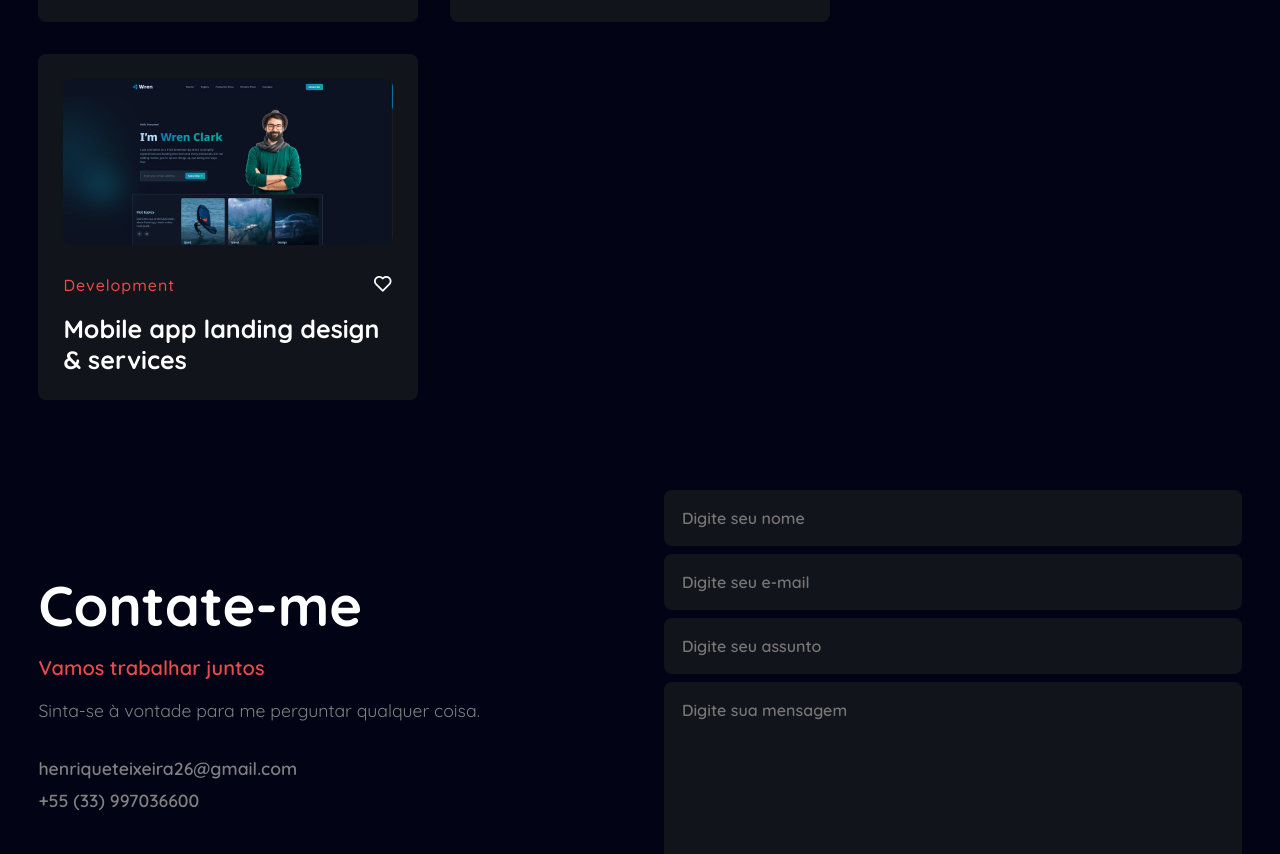
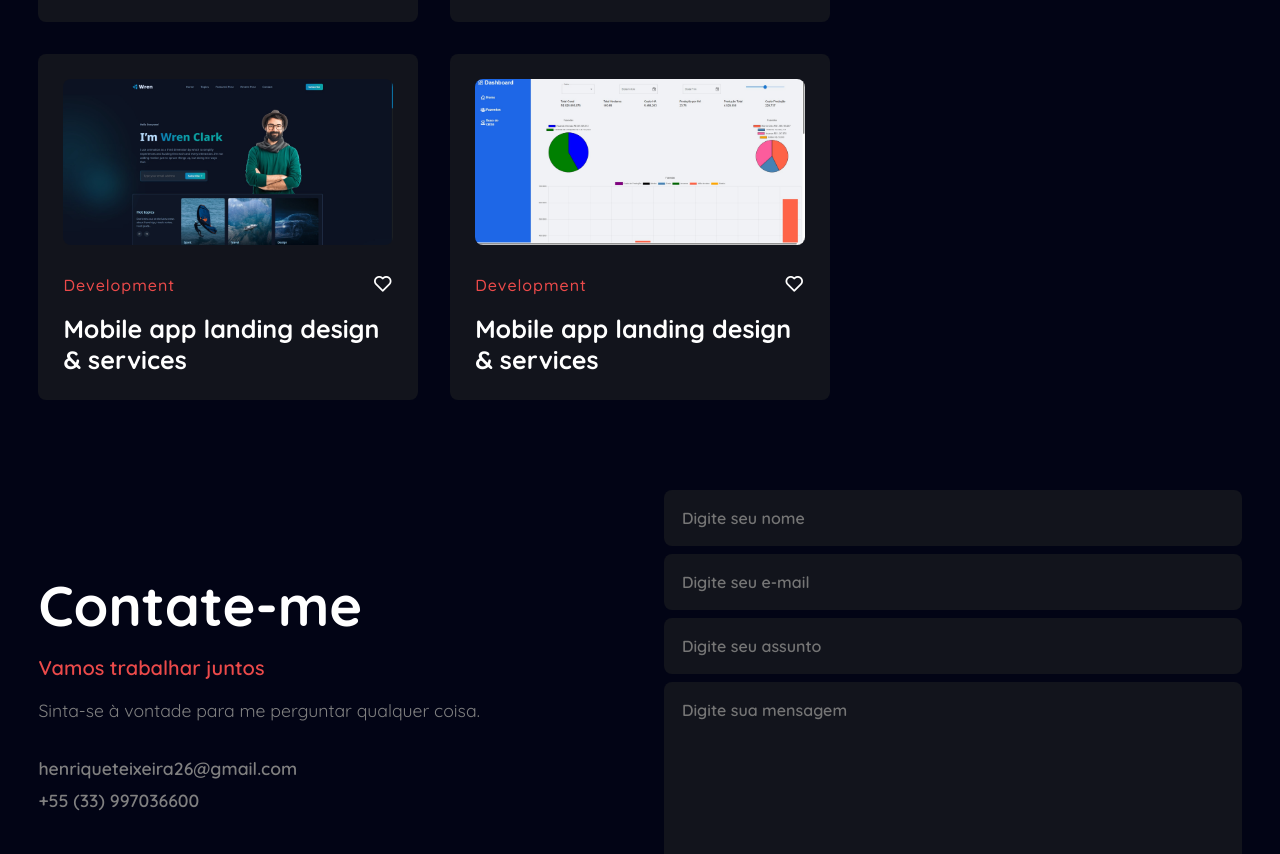
Before and after one commit to Henrique990/freelancer-portfolio, a plain HTML site: page index.html in a window 1280 px wide. Shown: the part 3401-4255 px from the top of the page. Drawn offline with nearby package versions, Linux system fonts and the light colour scheme.

Commit message:
Adding project dashboard

```diff
--- a/index.html
+++ b/index.html
@@ -255,6 +255,22 @@
       </div>
     </a>
 
+    <a href="https://dashboard-psi-six-32.vercel.app/">
+      <div class="row">
+       <img src="img/chrome-capture-2023-5-28_3.png" alt="" />
+       <div class="main-row">
+        <div class="row-text">
+         <h6>Development</h6>
+        </div>
+        <div class="row-icon">
+         <i class="bx bx-heart"></i>
+        </div>
+       </div>
+       <h3>Mobile app landing design & services</h3>
+      </div>
+    </a>
+
+
   </div>
 
 
```
Also changed, not shown: img/chrome-capture-2023-5-28_3.png (added).
